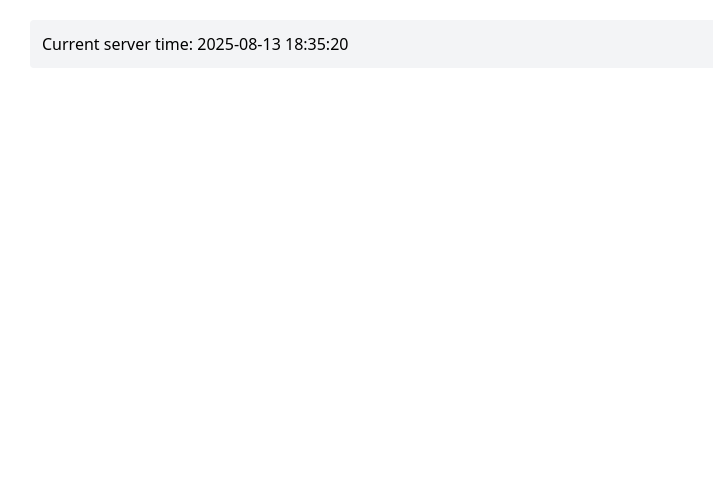
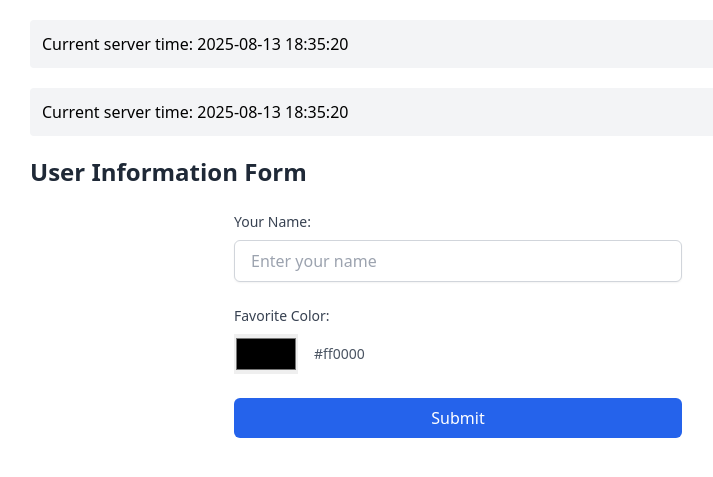
Before and after one commit to AsmaaAK/post-get-php-challange1, a PHP site: page / in a window 1280 px wide. Shown: the top 477 px of the page, without its empty margins (182-895 px from the left). Run offline with PHP 8.4, Linux system fonts and the light colour scheme; some libraries are stand-ins or nearby versions.

Commit message:
add POST form for user information

```diff
--- a/index.php
+++ b/index.php
@@ -14,6 +14,70 @@
         date_default_timezone_set('UTC');
         echo "Current server time: " . date('Y-m-d H:i:s');
         ?>
+    </div><?php
+?>
+<!DOCTYPE html>
+<html>
+<head>
+    <title>PHP Project</title>
+    <!-- Include Tailwind CSS via CDN -->
+    <script src="https://cdn.tailwindcss.com"></script>
+</head>
+<body class="font-sans max-w-4xl mx-auto p-5">
+    <div class="server-time mb-5 p-3 bg-gray-100 rounded">
+        <?php
+        // Display current server time
+        date_default_timezone_set('UTC');
+        echo "Current server time: " . date('Y-m-d H:i:s');
+        ?>
     </div>
+
+    <h2 class="text-2xl font-bold mb-6 text-gray-800">User Information Form</h2>
+    <!-- Using POST for form submission to protect sensitive data
+     POST with Redirect is preferred because it protects data, prevents double submissions when updating, improves user experience,
+     and makes the result page saveable or shareable via a link (PRG).-->
+
+    <form method="POST" action="process.php" class="space-y-6 max-w-md mx-auto">
+    <div class="space-y-2">
+        <label for="name" class="block text-sm font-medium text-gray-700">Your Name:</label>
+        <input
+            type="text"
+            id="name"
+            name="name"
+            required
+            class="w-full px-4 py-2 border border-gray-300 rounded-md shadow-sm focus:ring-2 focus:ring-blue-500 focus:border-blue-500"
+            placeholder="Enter your name">
+    </div>
+
+    <div class="space-y-2">
+        <label for="color" class="block text-sm font-medium text-gray-700">Favorite Color:</label>
+        <div class="flex items-center space-x-4">
+            <input
+                type="color"
+                id="color"
+                name="color"
+                value="#160d0dff"
+                required
+                class="h-10 w-16 cursor-pointer">
+            <span id="color-value" class="text-sm text-gray-600">#ff0000</span>
+        </div>
+    </div>
+
+    <button
+        type="submit"
+        class="w-full px-4 py-2 bg-blue-600 text-white font-medium rounded-md hover:bg-blue-700 focus:outline-none focus:ring-2 focus:ring-offset-2 focus:ring-blue-500 transition-colors">
+        Submit
+    </button>
+    </form>
+
+<script>
+    // Update color value display when color changes
+        document.getElementById('color').addEventListener('input', function(e) {
+        document.getElementById('color-value').textContent = e.target.value;
+    });
+</script>
 </body>
 </html>
+
+</body>
+</html>
```
